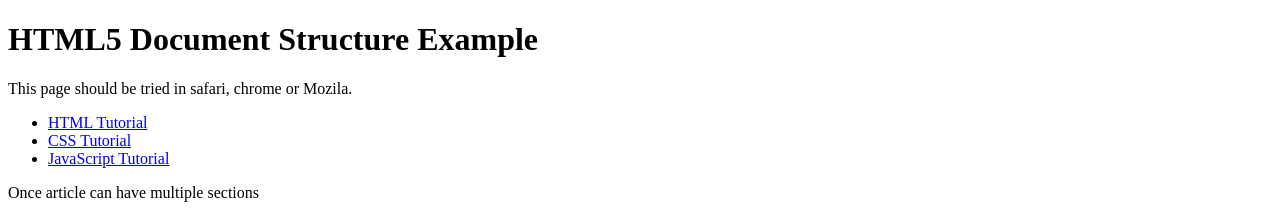
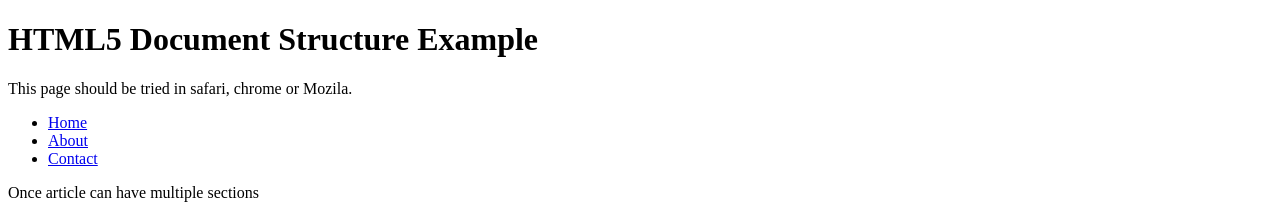
Before and after one commit to GapeRamaselwana/HTML5, a plain HTML site: page index.html in a window 1280 px wide. Shown: the top 215 px of the page. Drawn offline with Linux system fonts and the light colour scheme.

Commit message:
Update index.html

```diff
--- a/index.html
+++ b/index.html
@@ -10,7 +10,7 @@
 
       <meta charset="utf-8">
 
-      <title><B>SpeedStar Motors</B></title>
+      <title>SpeedStar Motors</title>
 
    </head>
 
@@ -36,11 +36,11 @@
 
          <ul>
 
-            <li><a href="#">HTML Tutorial</a></li>
+            <li><a href="#">Home</a></li>
 
-            <li><a href="#">CSS Tutorial</a></li>
+            <li><a href="#">About</a></li>
 
-            <li><a href="#">JavaScript Tutorial</a></li>
+            <li><a href="#">Contact</a></li>
 
          </ul>
 
```
